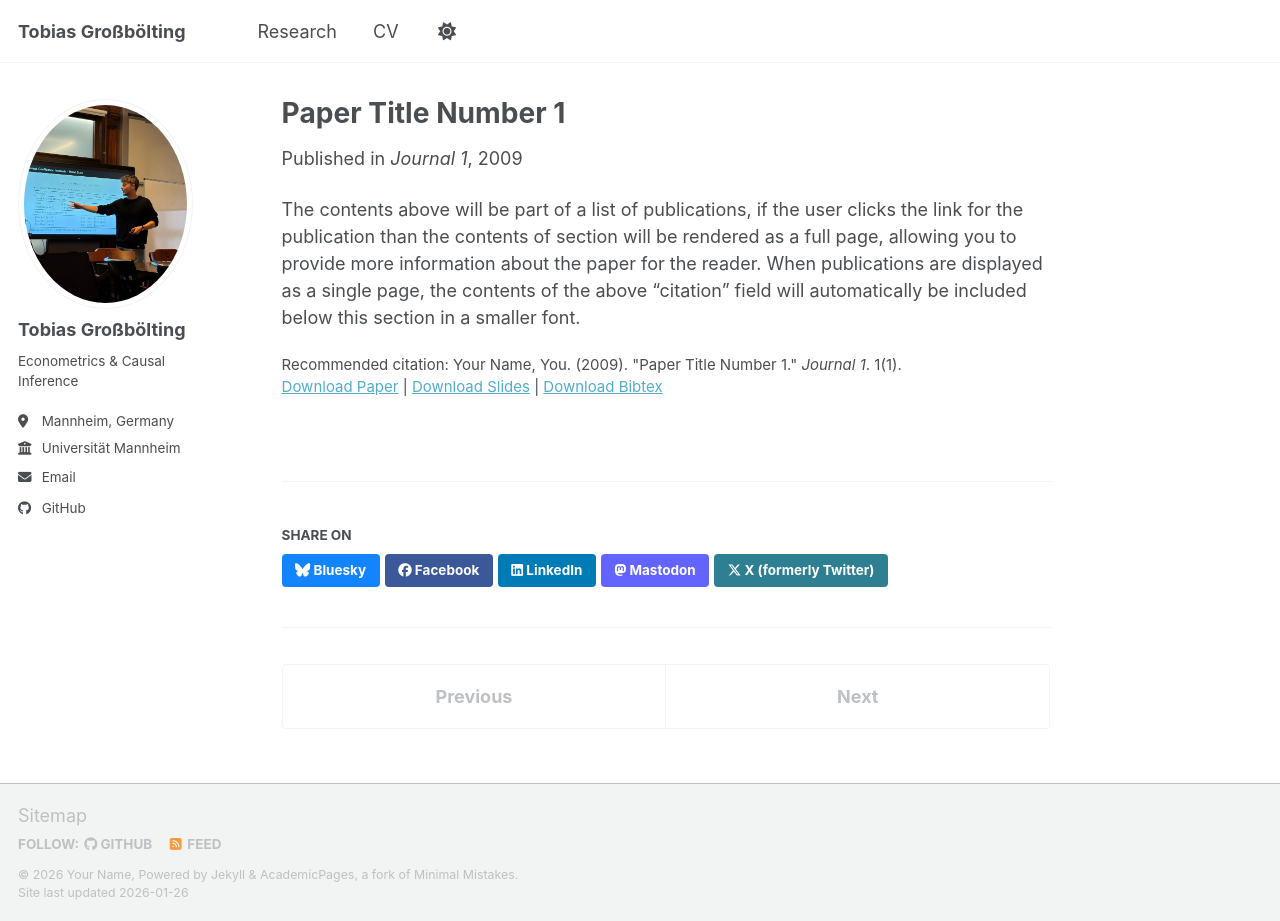
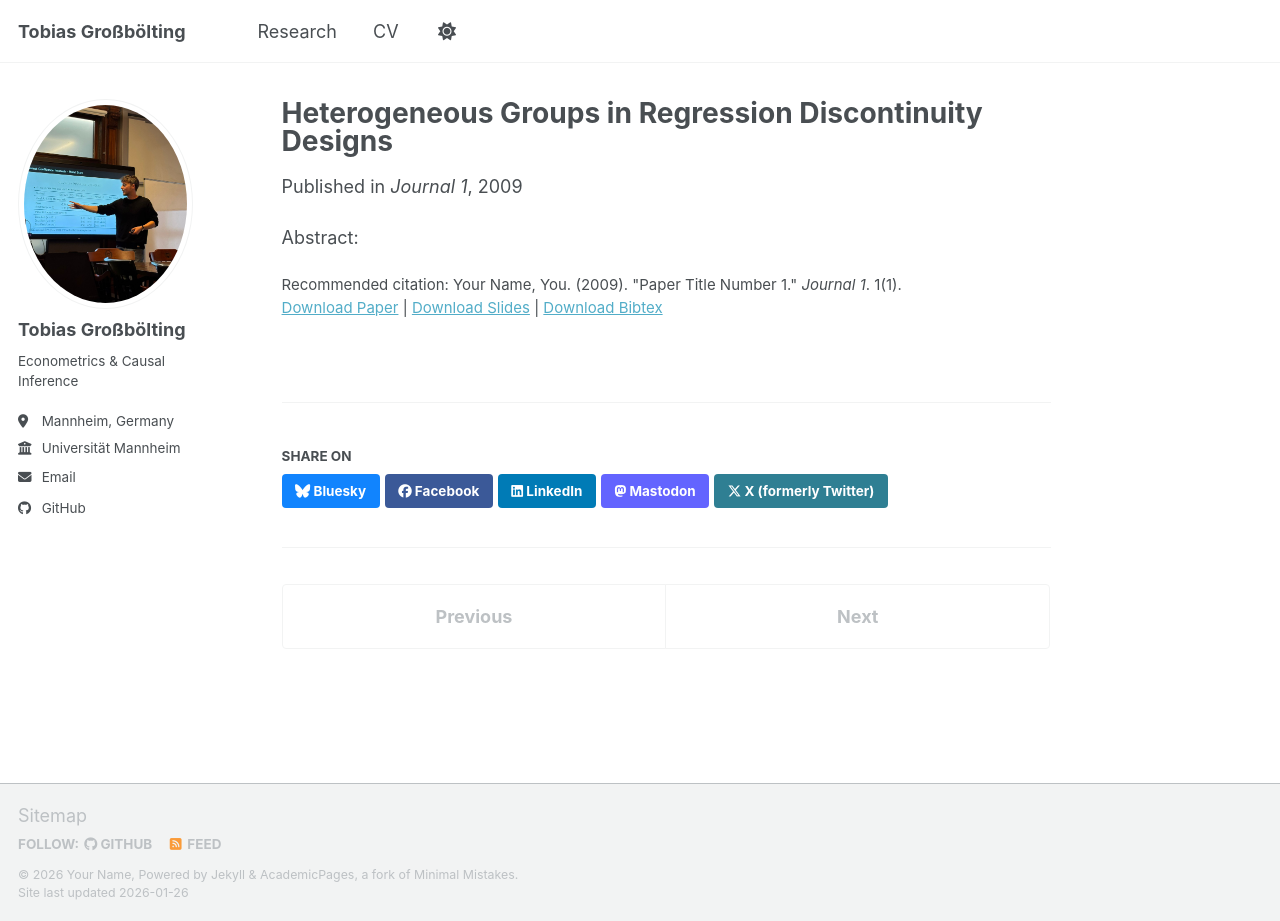
Before and after one commit to tgrossboelting/tgrossboelting.github.io, a Jekyll site: the page built from _publications/2009-10-01-paper-title-number-1.md, in a window 1280 px wide and 921 px high. Built offline with Jekyll 4.4.1, drawn with Linux system fonts in a browser that asks for light colours; a script bundle is joined from its source files by our own code; library files that are not in the unit come from our copies.

Commit message:
further changes

```diff
--- a/_publications/2009-10-01-paper-title-number-1.md
+++ b/_publications/2009-10-01-paper-title-number-1.md
@@ -1,9 +1,10 @@
 ---
-title: "Paper Title Number 1"
+title: "Heterogeneous Groups in Regression Discontinuity Designs"
 collection: publications
 category: manuscripts
 permalink: /publication/2009-10-01-paper-title-number-1
-excerpt: 'This paper is about the number 1. The number 2 is left for future work.'
+excerpt: 'In this paper, I study covariate adjustment in regression discontinuity designs estimated with
+data from potentially heterogeneous groups.'
 date: 2009-10-01
 venue: 'Journal 1'
 slidesurl: 'https://academicpages.github.io/files/slides1.pdf'
@@ -11,4 +12,4 @@ paperurl: 'https://academicpages.github.io/files/paper1.pdf'
 bibtexurl: 'https://academicpages.github.io/files/bibtex1.bib'
 citation: 'Your Name, You. (2009). &quot;Paper Title Number 1.&quot; <i>Journal 1</i>. 1(1).'
 ---
-The contents above will be part of a list of publications, if the user clicks the link for the publication than the contents of section will be rendered as a full page, allowing you to provide more information about the paper for the reader. When publications are displayed as a single page, the contents of the above "citation" field will automatically be included below this section in a smaller font.
+Abstract:
```
Also changed, not shown: _pages/about.md (+1 -1 lines).
